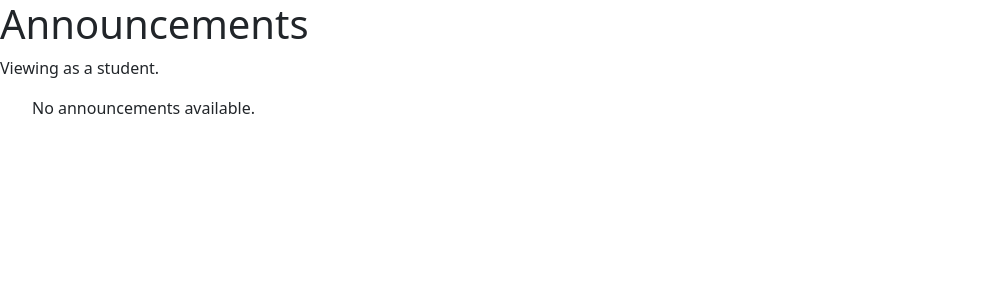
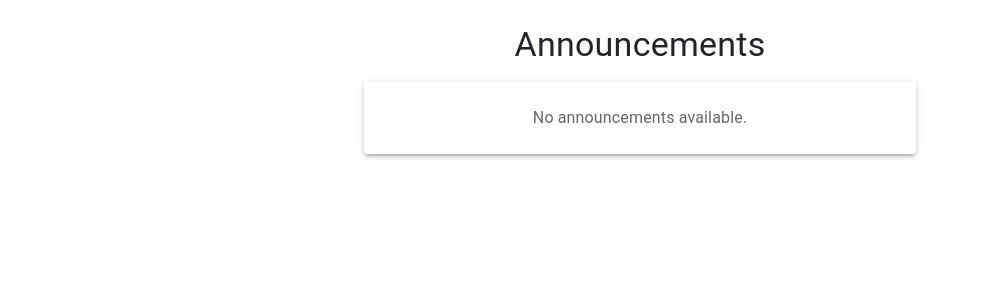
Before and after one commit to pascalypperciel/soen-341-peer-assessment, a React (Create React App) app in the folder frontend/: page /announcements in a window 1280 px wide. Shown: the top 300 px of the page, without its empty margins (0-981 px from the left). Built offline with nearby package versions, Linux system fonts and the light colour scheme.

Commit message:
Added MUI to make UI look better

```diff
--- a/frontend/src/Components/announcementPage/AnnouncementsPage.js
+++ b/frontend/src/Components/announcementPage/AnnouncementsPage.js
@@ -1,5 +1,6 @@
 import React, { useState, useEffect, useCallback } from 'react';
 import axios from 'axios';
+import { Box, Button, Typography, List, ListItem, ListItemText, Paper } from '@mui/material';
 import CreateAnnouncementModal from './CreateAnnouncementModal';
 
 const AnnouncementsPage = () => {
@@ -41,32 +42,45 @@ const AnnouncementsPage = () => {
   };
 
   return (
-    <div className="announcements-page">
-      <h1>Announcements</h1>
+    <Box sx={{ padding: 3, maxWidth: 600, margin: '0 auto' }}>
+      <Typography variant="h4" align="center" gutterBottom>
+        Announcements
+      </Typography>
       {userRole === 'teacher' ? (
         <>
-          <button onClick={() => setShowModal(true)}>Create Announcement</button>
+          <Button
+            variant="contained"
+            color="primary"
+            onClick={() => setShowModal(true)}
+            sx={{ marginBottom: 2 }}
+          >
+            Create Announcement
+          </Button>
           <CreateAnnouncementModal
             show={showModal}
             onClose={() => setShowModal(false)}
             onCreate={handleCreateAnnouncement}
           />
         </>
-      ) : (
-        <p>Viewing as a student.</p>
+      ) : ( <div></div>
       )}
-      <ul>
-        {announcements.length > 0 ? (
-          announcements.map((announcement, index) => (
-            <li key={index}>
-              {announcement.Announcement || announcement}
-            </li>
-          ))
-        ) : (
-          <p>No announcements available.</p>
-        )}
-      </ul>
-    </div>
+
+      <Paper elevation={3} sx={{ padding: 2, marginTop: 2 }}>
+        <List>
+          {announcements.length > 0 ? (
+            announcements.map((announcement, index) => (
+              <ListItem key={index} divider>
+                <ListItemText primary={announcement.Announcement || announcement} />
+              </ListItem>
+            ))
+          ) : (
+            <Typography variant="body1" color="textSecondary" align="center">
+              No announcements available.
+            </Typography>
+          )}
+        </List>
+      </Paper>
+    </Box>
   );
 };
 
--- a/frontend/src/Components/announcementPage/CreateAnnouncementModal.js
+++ b/frontend/src/Components/announcementPage/CreateAnnouncementModal.js
@@ -1,5 +1,6 @@
 import React, { useState } from 'react';
 import axios from 'axios';
+import { Dialog, DialogTitle, DialogContent, DialogActions, TextField, Button } from '@mui/material';
 
 const CreateAnnouncementModal = ({ show, onClose, onCreate }) => {
   const [courseID, setCourseID] = useState('');
@@ -23,37 +24,38 @@ const CreateAnnouncementModal = ({ show, onClose, onCreate }) => {
     }
   };
 
-  if (!show) return null;
-
   return (
-    <div className="modal">
-      <div className="modal-content">
-        <h2>Create Announcement</h2>
-        <form onSubmit={handleSubmit}>
-          <label>
-            Course ID:
-            <input
-              type="text"
+    <Dialog open={show} onClose={onClose}>
+      <DialogTitle>Create Announcement</DialogTitle>
+      <DialogContent>
+        <TextField
+          label="Course ID"
+          fullWidth
+          margin="dense"
           value={courseID}
           onChange={(e) => setCourseID(e.target.value)}
           required
         />
-          </label>
-          <label>
-            Announcement:
-            <textarea
+        <TextField
+          label="Announcement"
+          fullWidth
+          margin="dense"
+          multiline
+          rows={4}
           value={announcement}
           onChange={(e) => setAnnouncement(e.target.value)}
           required
         />
-          </label>
-          <button type="submit">Create</button>
-          <button type="button" onClick={onClose}>
+      </DialogContent>
+      <DialogActions>
+        <Button onClick={onClose} color="secondary">
           Cancel
-          </button>
-        </form>
-      </div>
-    </div>
+        </Button>
+        <Button onClick={handleSubmit} color="primary" variant="contained">
+          Create
+        </Button>
+      </DialogActions>
+    </Dialog>
   );
 };
 
```
Lines whose indentation alone changed are shown as unchanged.
